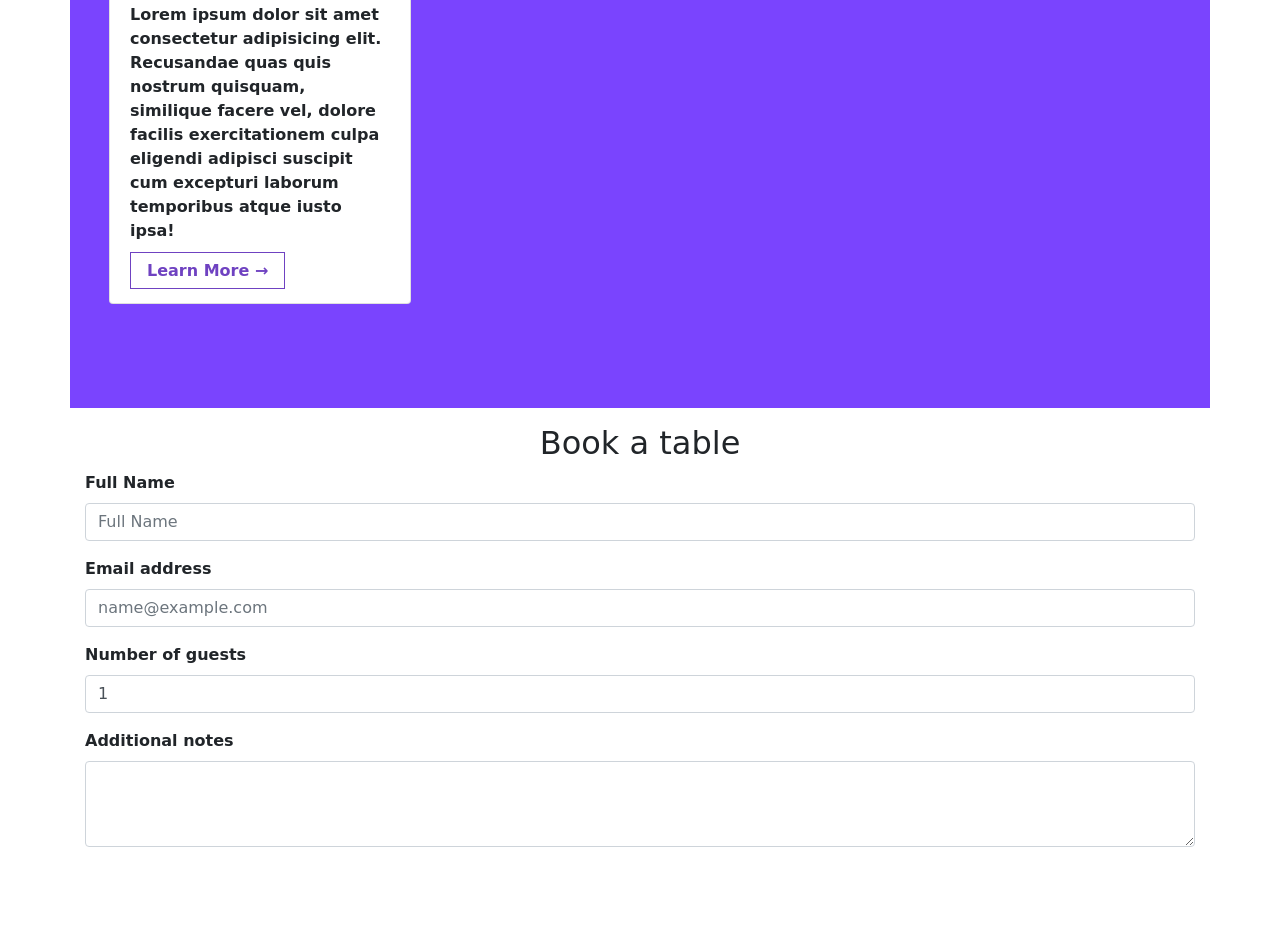
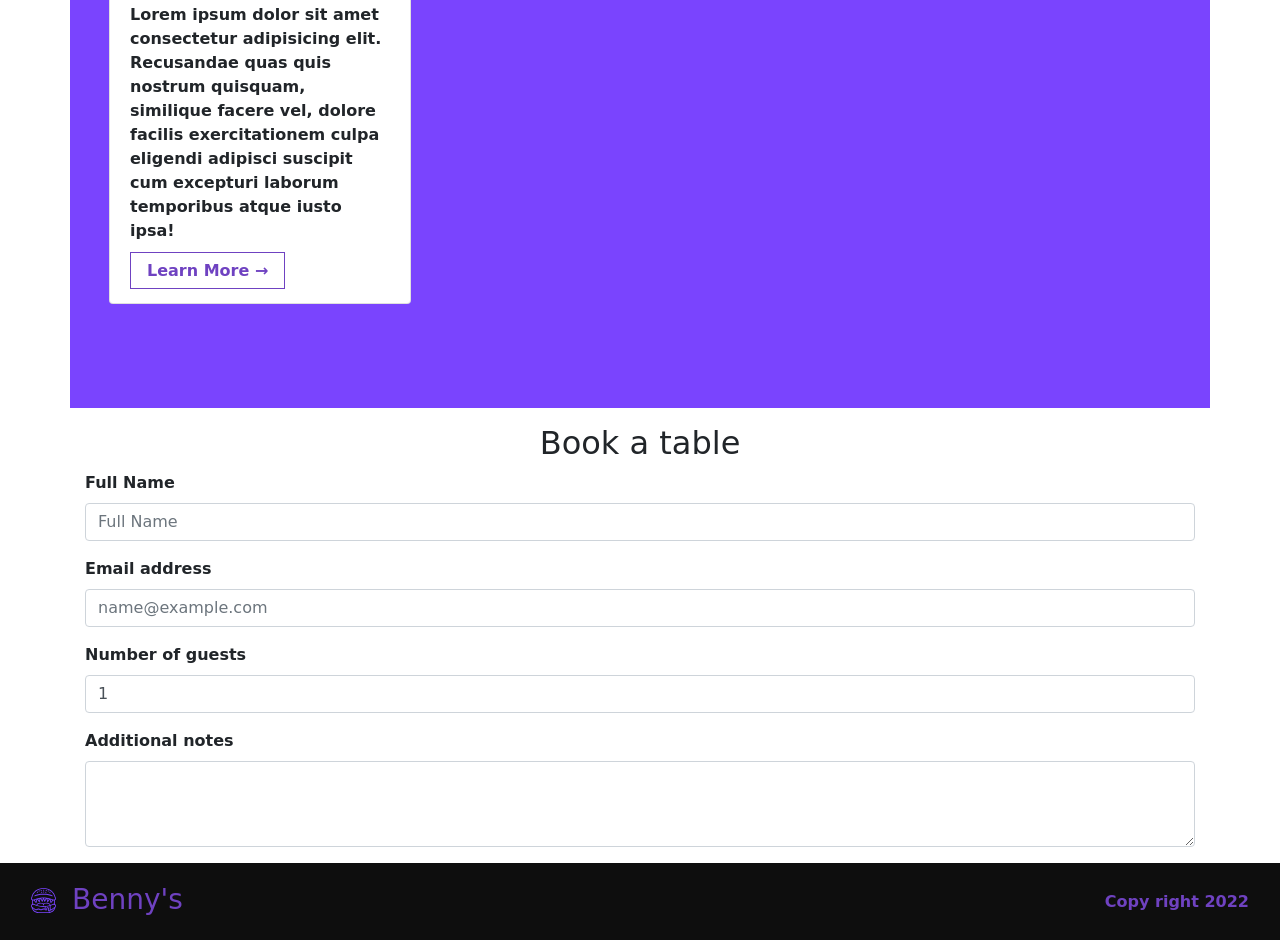
Before and after one commit to iumahboobi/benny_burger, a website: page src/index.html in a window 1280 px wide. Shown: the part 2521-3461 px from the top of the page. Before the commit the page ends 3384 px from the top, so only its background shows below. Drawn offline with nearby package versions, Linux system fonts and the light colour scheme; files that its build step writes are made by us from their sources; a web font is replaced by a local one.

Commit message:
benny-burger

```diff
--- a/src/index.html
+++ b/src/index.html
@@ -260,7 +260,18 @@
 
      <!-------------------------- Form Ends ------------------------------>
 
+  <nav class="navbar sticky-top navbar-expand-lg py-3 border-0">
+  <div class="container-fluid">
+    <div class="d-flex">
+    <a class="navbar-brand" href="#"><img src="./images/hamburger.svg" ></a>
+  <h3 class="mt-1">Benny's</h3>
+  </div>
 
+    <div>
+      <span>Copy right 2022</span>
+    </div>
+  </div>
+</nav>
     <!-- Jquery link | we need it for carousal button to work and move the slides-->
     <script src="https://code.jquery.com/jquery-3.2.1.slim.min.js" integrity="sha384-KJ3o2DKtIkvYIK3UENzmM7KCkRr/rE9/Qpg6aAZGJwFDMVNA/GpGFF93hXpG5KkN" crossorigin="anonymous"></script>
 <!-- <script src="https://cdnjs.cloudflare.com/ajax/libs/popper.js/1.12.9/umd/popper.min.js" integrity="sha384-ApNbgh9B+Y1QKtv3Rn7W3mgPxhU9K/ScQsAP7hUibX39j7fakFPskvXusvfa0b4Q" crossorigin="anonymous"></script> -->
```
Also changed, not shown: package.json (+14 -6 lines), 1 other file.
